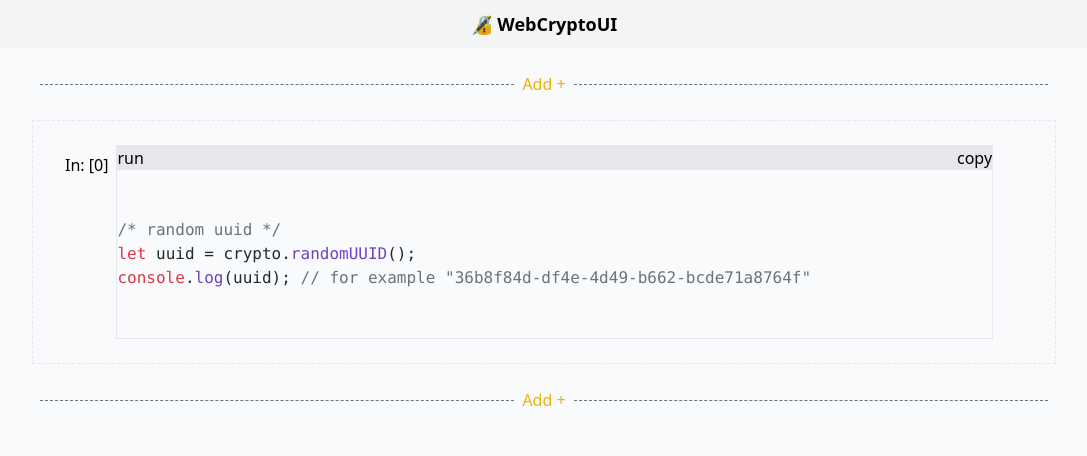
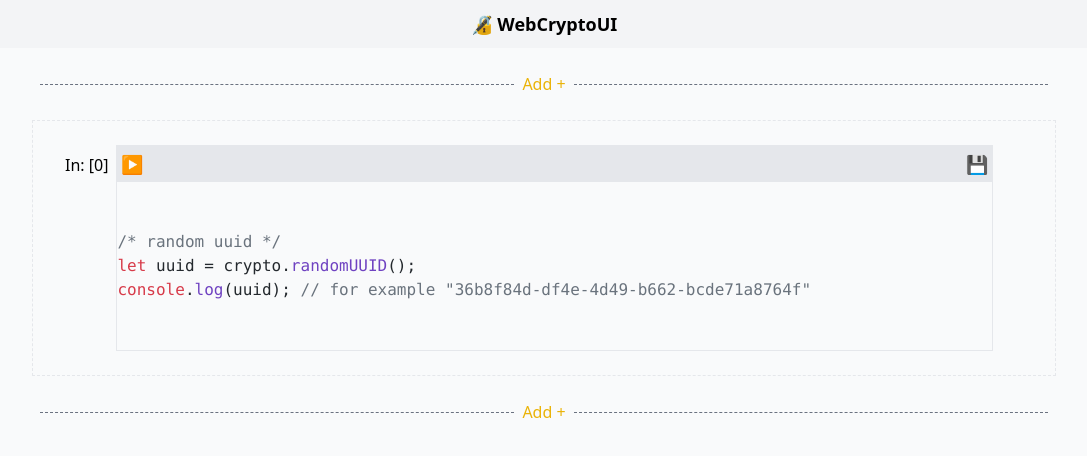
Before and after one commit to gradientsearch/WebCryptoUI, a SvelteKit app: page / in a window 1280 px wide. Both pictures are taken after a click on the button "randomUUID". Shown: the top 456 px of the page, without its empty margins (96-1183 px from the left). Built offline with nearby package versions, Linux system fonts and the light colour scheme.

Commit message:
store imported key in zarf

```diff
--- a/src/routes/+page.svelte
+++ b/src/routes/+page.svelte
@@ -4,6 +4,12 @@
 	import { MethodService, type Method, type MethodFunctions } from './services/methods.service';
 	import { getComponent } from './components';
 	import { onMount } from 'svelte';
+	import type { key } from './models/keys';
+
+
+
+	let keys: key[] = $state([])
+	let zarf = $state()
 
 	function showMethods(idx: number) {
 		let m: Method = {
@@ -36,6 +42,9 @@
 
 
 	onMount(() => {
+		zarf = {
+			keys: keys
+		}
 		showMethods(0);
 	});
 
@@ -56,11 +65,11 @@
 		{#each methods as m, idx}
 			{#if m.methodType === 'methods'}
 				{@const Component = getComponent(m.methodType)}
-				<Component {idx} bind:methodService></Component>
+				<Component {idx}  bind:methodService bind:zarf></Component>
 				<AddMethod fn={showMethods} idx={idx + 1}></AddMethod>
 			{:else}
 				{@const Component = getComponent(m.methodType)}
-				<Component {idx}></Component>
+				<Component {idx}  bind:methodService bind:zarf></Component>
 				<AddMethod fn={showMethods} idx={idx + 1}></AddMethod>
 			{/if}
 			<!-- <Methods bind:methodService idx={idx + 1}></Methods> -->
--- a/src/routes/components/container.svelte
+++ b/src/routes/components/container.svelte
@@ -8,7 +8,13 @@
 		hc = $bindable<HighlightResult>(),
 		idx = $bindable<number>()
 	} = $props();
+
+	let showCopiedToast = $state(false);
 	function copy() {
+		showCopiedToast = true;
+		setTimeout(() => {
+			showCopiedToast = false;
+		}, 2000);
 		if (hc?.code !== undefined) {
 			navigator.clipboard.writeText(hc.code).then(
 				() => {
@@ -31,11 +37,18 @@
 		<div class=" flex w-[100%] items-start border border-base-200">
 			<div class="w-[100%] flex-col">
 				<header class="flex w-[100%] flex-row bg-base-200">
-					<button onclick={() => fn()}>run</button>
+					<button class="p-1 text-lg hover:scale-110" onclick={() => fn()}>▶</button>
 					<div class="flex-1"></div>
-					<button onclick={copy}>copy</button>
+					<div class="relative flex flex-col">
+						<button class="p-1 text-lg hover:scale-110" onclick={copy}>💾</button>
+						{#if showCopiedToast}
+							<span class="absolute -right-[4px] bottom-[125%] rounded-lg bg-base-300 p-2"
+								>copied</span
+							>
+						{/if}
+					</div>
 				</header>
-				<div class="flex min-w-[100%] justify-between bg-base-50 overflow-hidden overflow-x-scroll">
+				<div class="flex min-w-[100%] justify-between overflow-hidden overflow-x-scroll bg-base-50">
 					<pre class="hljs">
                 <code class="language-typescript">
                   {@html hc.value}
--- a/src/routes/components/getRandomValues.svelte
+++ b/src/routes/components/getRandomValues.svelte
@@ -6,7 +6,7 @@
 
 	let typedArray: string = $state('Uint32Array');
 	let typedArrayLength: number = $state(10);
-	let { idx } = $props();
+	let { idx, zarf=$bindable() } = $props();
 
 	let code = $state('');
 	let hc: HighlightResult | undefined = $state();
--- a/src/routes/components/importKey.svelte
+++ b/src/routes/components/importKey.svelte
@@ -7,10 +7,12 @@
 	import Aesgcm from './algorithms/aes/aes.svelte';
 	import rsa from './algorithms/rsa/rsa.svelte';
 
-	let { idx } = $props();
+	let { idx, zarf = $bindable() } = $props();
 
 	let format: string = $state('jwk');
 	let keyData: string = $state('');
+	let isKeyDataHexEncoded = $state(false);
+	let keyName = $state('');
 	let algorithm: string = $state('AES');
 	let extractable: boolean = $state(true);
 	let algorithmParams: any = $state();
@@ -53,12 +55,13 @@
 			return o.isChecked;
 		});
 		algorithmParams;
+		isKeyDataHexEncoded;
 		untrack(() => {
 			console.log('untracked');
 			code = `\nlet keyData = \`${keyData}\`
 let key = await crypto.subtle.importKey(
 	"${format}",
-	JSON.parse(keyData),
+	${format === 'jwk' ? (isKeyDataHexEncoded ? 'JSON.parse(new TextDecoder().decode(hexStringToByteArray(keyData)))' : 'JSON.parse(keyData)') : 'keyData'},
 	${algorithmParams},
 	${extractable},
 	[${keyUsageOptions
@@ -83,8 +86,6 @@ let key = await crypto.subtle.importKey(
 	}
 
 	async function importKey() {
-
-
 		let key = await crypto.subtle.importKey(
 			'jwk',
 			JSON.parse(keyData),
@@ -93,7 +94,12 @@ let key = await crypto.subtle.importKey(
 			keyUsageOptions.filter((o) => o.isChecked).map((o) => o.usage)
 		);
 
-		output = String(key)
+		if (zarf?.keys) {
+			zarf.keys.push({ name: keyName, key: key });
+			console.log(zarf.keys)
+		}
+
+		output = String(key);
 	}
 
 	onMount(() => {
@@ -118,7 +124,21 @@ let key = await crypto.subtle.importKey(
 		</div>
 
 		<div class="p-2">
-			<label for="keyData" class="block text-base font-medium text-base-900"> KeyData</label>
+			<label for="keyData" class="flex flex-row text-base font-medium text-base-900">
+				<span class="pe-4">KeyData:</span>
+
+				<input class="ps-2 accent-primary-500" type="checkbox" bind:checked={isKeyDataHexEncoded} />
+				<label for="algorithm" class="block pe-4 ps-1 text-base font-medium text-base-900"
+					>HEX</label
+				>
+
+				<input
+					class="ps-2 accent-primary-500"
+					type="text"
+					placeholder="Key Name"
+					bind:value={keyName}
+				/>
+			</label>
 
 			<textarea
 				id="keyData"
--- a/src/routes/components/methods.svelte
+++ b/src/routes/components/methods.svelte
@@ -13,7 +13,7 @@
 <BaseContainer>
 	<div class="flex-col">
 		{#each getSortedComponents() as k}
-			<button onclick={() => add(k)} class="bg-base-100 h-32 w-48 rounded-lg p-2 text-base shadow-lg"> {k} </button>
+			<button onclick={() => add(k)} class="bg-base-100 h-32 w-48 rounded-lg m-2 text-base shadow-lg"> {k} </button>
 		{/each}
 	</div>
 </BaseContainer>
--- a/src/routes/components/randomUUID.svelte
+++ b/src/routes/components/randomUUID.svelte
@@ -5,7 +5,7 @@
 	import type { HighlightResult } from 'highlight.js';
 	import { highlight } from '$lib/hljs';
 
-    let {idx} = $props()
+    let {idx, zarf=$bindable()} = $props()
 
 	let code = `\n/* random uuid */
 let uuid = crypto.randomUUID();
--- /dev/null
+++ b/src/routes/models/keys.ts
@@ -0,0 +1,4 @@
+export interface key {
+    name: string
+    key: CryptoKey
+}
```
